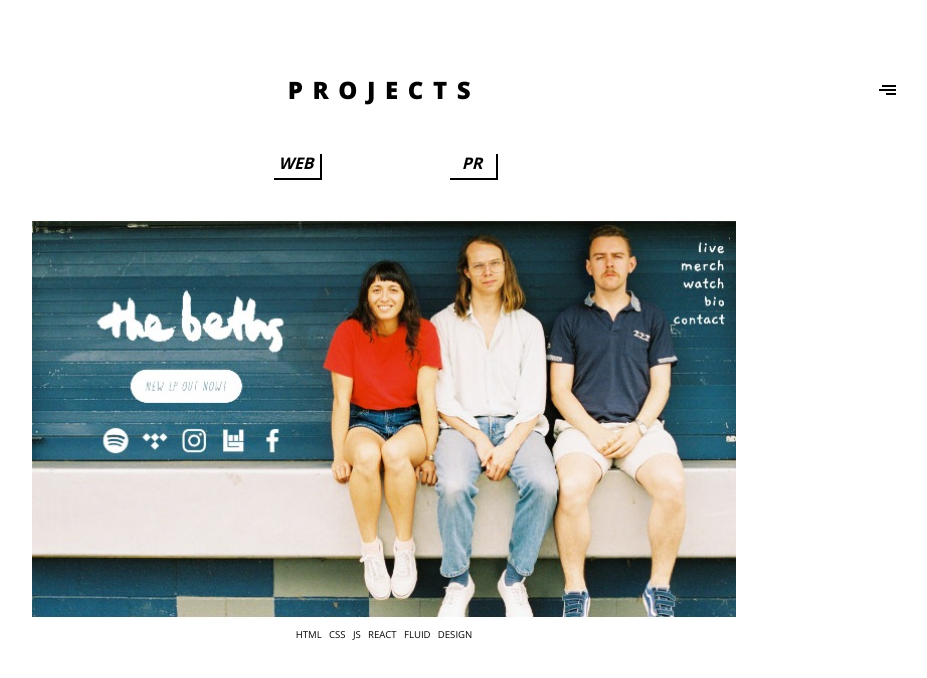
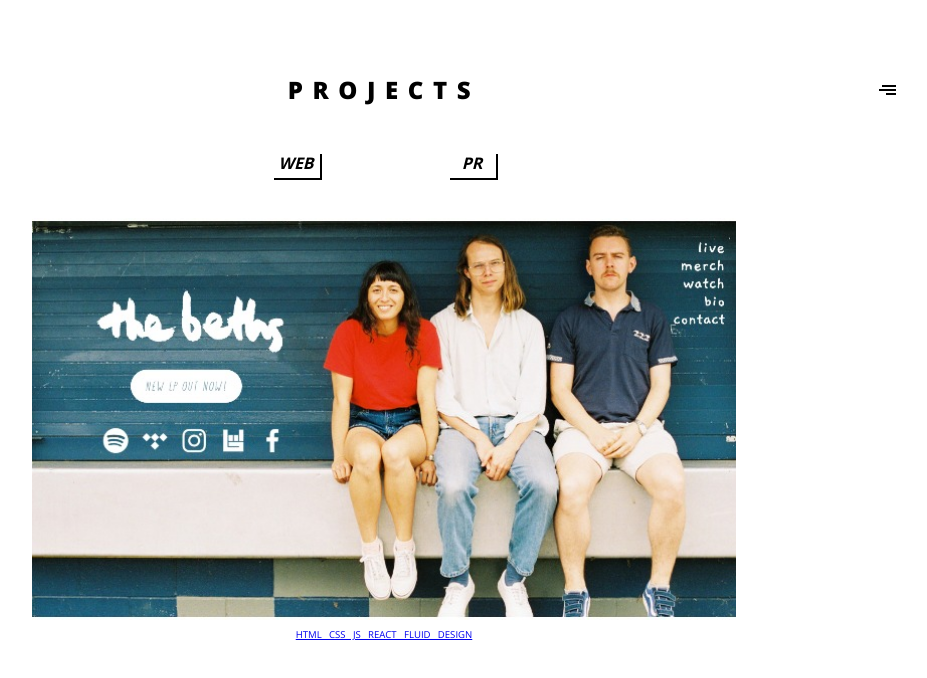
Before and after one commit to garyunyoung/portfolio, a React (Create React App) app: page /projects in a window 1280 px wide. Shown: the top 678 px of the page, without its empty margins (256-1183 px from the left). Built offline with nearby package versions, Linux system fonts and the light colour scheme.

Commit message:
Add switch route on projects page

```diff
--- /dev/null
+++ b/src/ProjectPage.js
@@ -0,0 +1,14 @@
+import React from "react";
+import Header from './Header';
+import "./About.scss";
+
+export default function ProjectPage(props) {
+    return (
+        <Header title={props.title}/>
+    )
+}
+
+export const BethsPage = () => <ProjectPage
+    title="project #1"
+
+    />
--- a/src/ProjectSection.js
+++ b/src/ProjectSection.js
@@ -1,4 +1,5 @@
 import React from "react";
+import { NavLink } from "react-router-dom";
 import "./ProjectSection.scss";
 
 
@@ -6,7 +7,7 @@ export default function ProjectSection(props) {
   return (
     <React.Fragment>
       {props.list.map(project => (
-        <ProjectItem img={project.img} info={project.info} />
+        <NavLink to={`projects/${project.title}`}><ProjectItem img={project.img} info={project.info} /></NavLink>
       ))}
     </React.Fragment>
   );
--- a/src/Projects.js
+++ b/src/Projects.js
@@ -1,5 +1,7 @@
 import React from "react";
+import { Route, Switch } from "react-router-dom";
 import Header from './Header';
+import { BethsPage } from './ProjectPage';
 import ProjectSection from './ProjectSection';
 import splore from "./images/splore-c.jpg";
 import nats from "./images/night-at-the-savoy.jpg";
@@ -12,10 +14,10 @@ export default class Project extends React.Component {
     super(props);
     this.state = {
       projects: [
-        { img: beths, info: "html css js react fluid design", category: "web" },
-        { img: splore, info: 'press intern', category: "pr" },
-        { img: nats, info: 'event manager', category: "pr" },
-        { img: scj, info:'event coordinator', category: "pr" },
+        { img: beths, title: 'the-beths', info: "html css js react fluid design", category: "web" },
+        { img: splore, title: 'splore-2018', info: 'press intern', category: "pr" },
+        { img: nats, title: 'night-at-the-savoy', info: 'event manager', category: "pr" },
+        { img: scj, title: 'sail-city-jump', info:'event coordinator', category: "pr" },
       ],
       filter: "web"
     };
@@ -29,17 +31,19 @@ export default class Project extends React.Component {
 
   render() {
     return (
-      <section className="projects">
-        <Header title='projects'/>
-        <section className='projects__container'>
-        <ul className="projects__nav">
-          <li className="projects__nav__item projects__nav__item--web" onClick={() => {this.setFilter('web')}}>web</li>
-          <li className="projects__nav__item projects__nav__item--pr" onClick={() => {this.setFilter('pr')}}>pr</li>
-          {/* <li className="projects__nav__item projects__nav__item--all" onClick={() => {this.setFilter('all')}}>all</li> */}
-        </ul>
-        <ProjectSection list={this.state.projects.filter(project=> project.category === this.state.filter || this.state.filter === 'all')} />
-        </section>
-      </section>
+      <Switch>
+        <Route exact path="/projects" render={() => (<section className="projects">
+          <Header title='projects'/>
+          <section className='projects__container'>
+          <ul className="projects__filter">
+            <li className="projects__filter__item projects__filter__item--web" onClick={() => {this.setFilter('web')}}>web</li>
+            <li className="projects__filter__item projects__filter__item--pr" onClick={() => {this.setFilter('pr')}}>pr</li>
+          </ul>
+          <ProjectSection list={this.state.projects.filter(project=> project.category === this.state.filter || this.state.filter === 'all')} />
+          </section>
+        </section>)}/>
+        <Route path="/projects/the-beths" component={BethsPage} />
+      </Switch>
     );
   }
 }
--- a/src/Projects.scss
+++ b/src/Projects.scss
@@ -15,7 +15,7 @@
   }
 }
 
-.projects__nav {
+.projects__filter {
   font-family: "Open Sans", sans-serif;
   font-weight: 600;
   text-transform: uppercase;
@@ -26,7 +26,7 @@
   justify-content: center;
   margin: 12vh 0 5vh 0;
 
-  .projects__nav__item {
+  .projects__filter__item {
     width: 3em;
     height: 1.6em;
     box-shadow: 2px 2px black;
```
Also changed, not shown: src/ProjectPage.scss (added).
